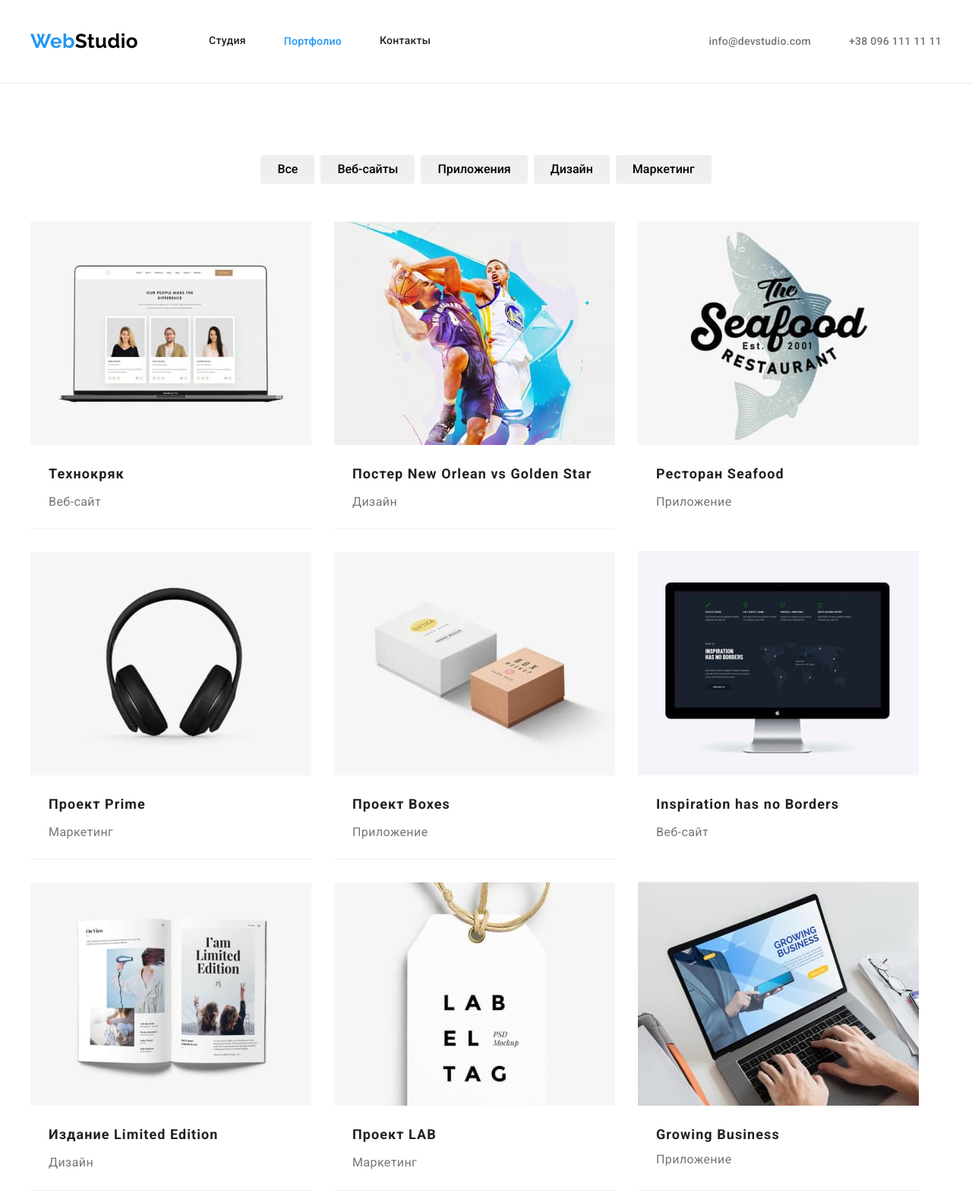
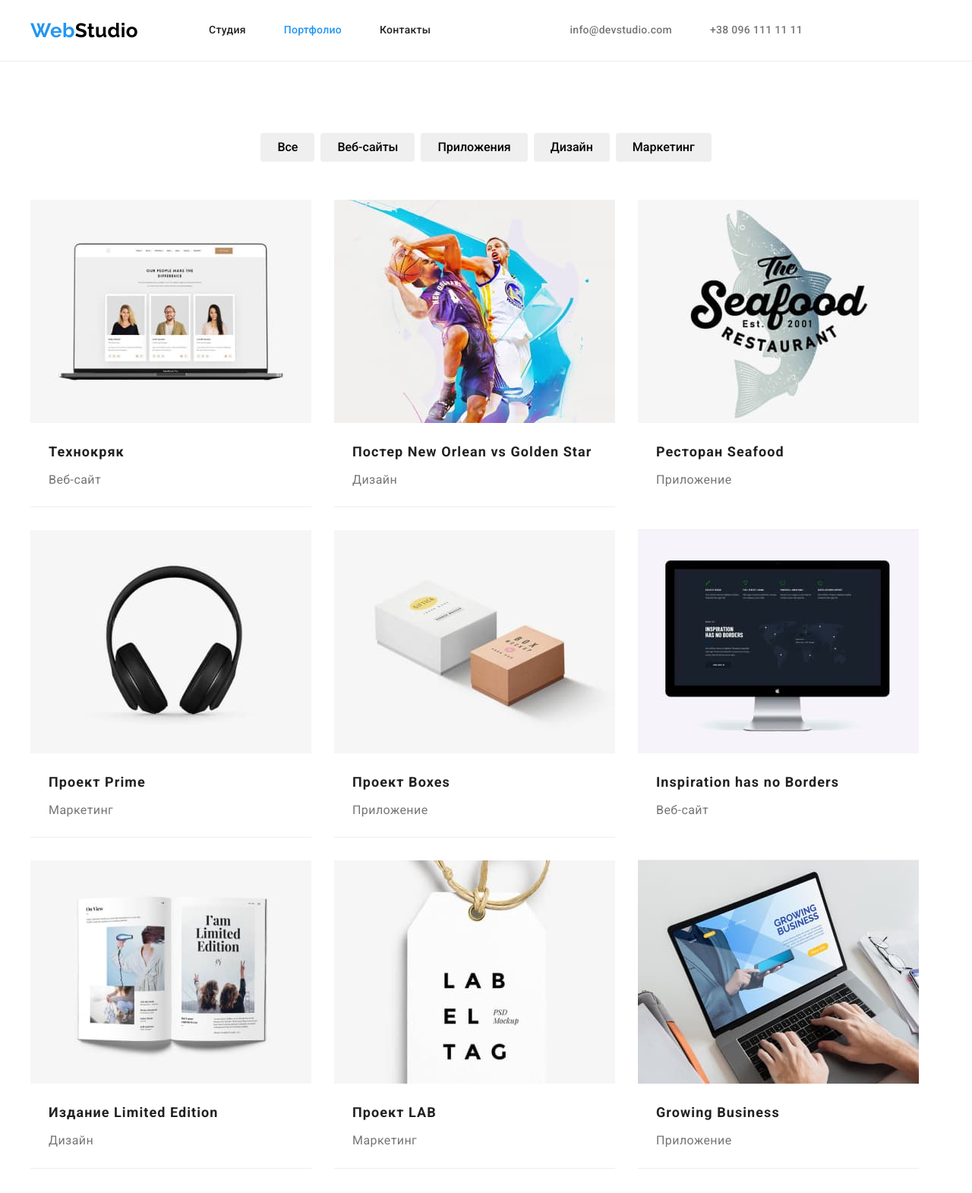
Before and after one commit to Semestotell/goit-markup-hw-03, a plain HTML site: page portfolio.html in a window 1280 px wide. Shown: the top 1571 px of the page at 76% size. Drawn offline with Linux system fonts and the light colour scheme.

Commit message:
asdasdxzc

```diff
--- a/css/styles.css
+++ b/css/styles.css
@@ -94,6 +94,7 @@ color: #000;
 .header-link-now:active,
 .header-link-now:visited,
 .header-link-now {
+  display:block;
   padding-left: 0;
   padding-top: 32px;
   padding-bottom: 32px;
@@ -109,6 +110,7 @@ color: #000;
 .header-navigation-link:visited,
 .header-navigation-link {
   display: block;
+  padding: 32px 0;
 
 
   color:var(--header-navigation-color);
@@ -124,10 +126,9 @@ color: #000;
 
 .auth-nav{
   display: flex;
-  margin-left: auto;
+  margin: 0 auto;
   padding-left: 0;
-  padding-top:32px ;
-  padding-bottom: 32px;
+
 }
 .auth-nav .item+.item {
   margin-left: 50px
@@ -135,6 +136,9 @@ color: #000;
 .header-contscts:active,
 .header-contscts:visited,
 .header-contacts {
+  display: block;
+  padding: 32px 0;
+
   line-height: 1.14;
   font-weight: 500;
   font-style: normal;
@@ -291,8 +295,8 @@ color: #000;
   padding-left: 0;
 }
 .team-list .item{
-  background-color: var(--team-list-background-color)
-  background-color: ;
+  background-color:#fff;
+
   box-shadow: 0px 1px 3px rgba(0, 0, 0, 0.12),
   0px 1px 1px rgba(0, 0, 0, 0.14),
   0px 2px 1px rgba(0, 0, 0, 0.2);
@@ -384,7 +388,7 @@ color: #000;
   margin-bottom: 0;
 }
 .projects-title{
-  margin:0;
+  margin:0 0 4px 0;
 
   font-size: 18px;
   line-height: 2;
@@ -399,11 +403,7 @@ color: #000;
   line-height: 1.9;
 }
 .market-list{
-  padding: 20px 24px 4px 24px;
-}
-.market-list-description{
-padding: 0 24px 20px 24px;
-}
+  padding: 20px 24px 20px 24px}
 
 .market:active,
 .market:visited,
--- a/portfolio.html
+++ b/portfolio.html
@@ -46,8 +46,6 @@
                     <img class="filter-image" lang="en" src="./images/notebook.jpg" alt="notebook" width="370">
                     <div class="market-list">
                     <h2 class="projects-title">Технокряк</h2>
-                    </div>
-                    <div class="market-list-description">
                     <p class="projects-description">Веб-сайт</p>
                     </div>
                     </a>
@@ -57,8 +55,6 @@
                     <img class="filter-image" lang="en" src="./images/basketball.jpg" alt="basketball" width="370">
                     <div class="market-list">
                     <h2 class="projects-title">Постер New Orlean vs Golden Star</h2>
-                    </div>
-                    <div class="market-list-description">
                     <p class="projects-description">Дизайн</p>
                     </div>
                     </a>
@@ -68,8 +64,6 @@
                     <img class="filter-image" lang="en" src="./images/fish.jpg" alt="restaurant" width="370">
                     <div class="market-list">
                     <h2 class="projects-title">Ресторан Seafood</h2>
-                    </div>
-                    <div class="market-list-description">
                     <p class="projects-description">Приложение</p>
                     </div>
                     </a>
@@ -79,8 +73,6 @@
                     <img class="filter-image" lang="en" src="./images/headphones.jpg" alt="headphones" width="370">
                     <div class="market-list">
                     <h2 class="projects-title">Проект Prime</h2>
-                    </div>
-                    <div class="market-list-description">
                     <p class="projects-description">Маркетинг</p>
                     </div>
                     </a>
@@ -90,8 +82,6 @@
                     <img class="filter-image" lang="en" src="./images/boxes.jpg" alt="boxes" width="370">
                     <div class="market-list">
                     <h2 class="projects-title">Проект Boxes</h2>
-                    </div>
-                    <div class="market-list-description">
                     <p class="projects-description">Приложение</p>
                     </div>
                     </a>
@@ -101,8 +91,6 @@
                     <img class="filter-image" lang="en" src="./images/monitor.jpg" alt="monitor" width="370">
                     <div class="market-list">
                     <h2 class="projects-title">Inspiration has no Borders</h2>
-                    </div>
-                    <div class="market-list-description">
                     <p class="projects-description">Веб-сайт</p>
                     </div>
                     </a>
@@ -112,8 +100,6 @@
                     <img class="filter-image" lang="en" src="./images/book.jpg" alt="book" width="370">
                     <div class="market-list">
                     <h2 class="projects-title">Издание Limited Edition</h2>
-                    </div>
-                    <div class="market-list-description">
                     <p class="projects-description">Дизайн</p>
                     </div>
                     </a>
@@ -123,8 +109,6 @@
                     <img class="filter-image" lang="en" src="./images/labeltag.jpg" alt="labeltag" width="370">
                     <div class="market-list">
                     <h2 class="projects-title">Проект LAB</h2>
-                    </div>
-                    <div class="market-list-description">
                     <p class="projects-description">Маркетинг</p>
                     </div>
                     </a>
```
